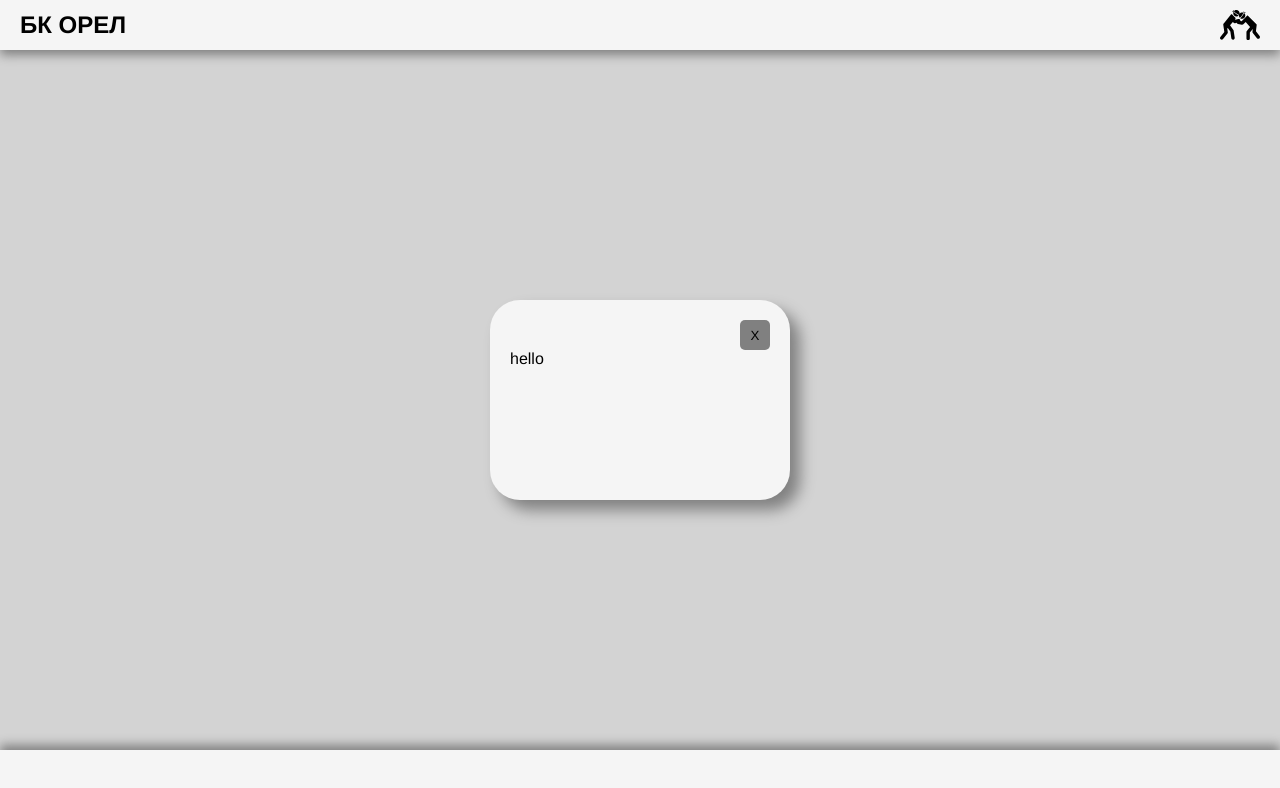
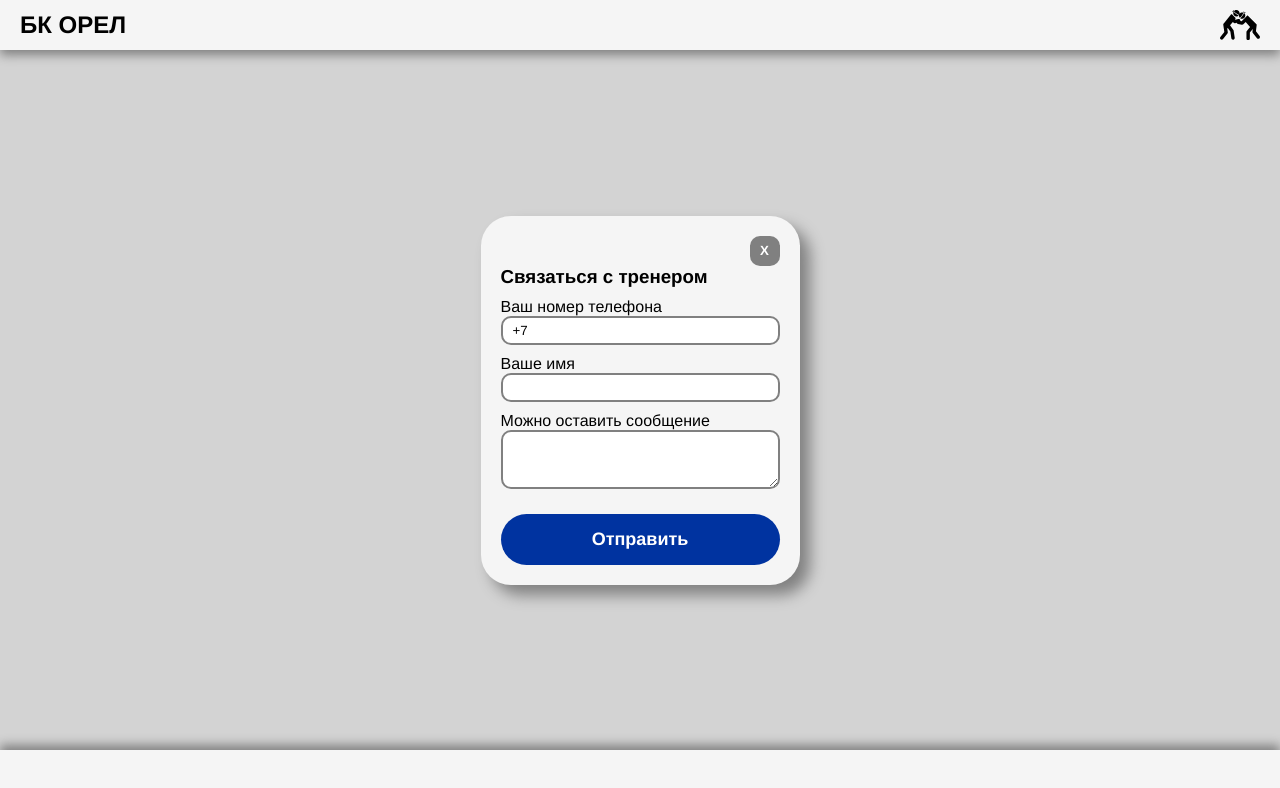
Before and after one commit to marc1k3y/fight-club, a React (Create React App) app: page /rating in a window 1280 px wide. Both pictures are taken after a click on the button "Связаться с тренером". Shown: the top 788 px of the page. Built offline with nearby package versions, Linux system fonts and the light colour scheme.

Commit message:
add emailForm

```diff
--- a/package.json
+++ b/package.json
@@ -7,6 +7,7 @@
     "@testing-library/jest-dom": "^5.16.2",
     "@testing-library/react": "^12.1.3",
     "@testing-library/user-event": "^13.5.0",
+    "emailjs-com": "^3.2.0",
     "gh-pages": "^3.2.3",
     "react": "^17.0.2",
     "react-dom": "^17.0.2",
--- a/src/components/UI/button/style.module.css
+++ b/src/components/UI/button/style.module.css
@@ -6,6 +6,7 @@
   border: none;
   font-weight: bold;
   background-color: #0033A0;
+  font-size: 18px;
 }
 
 .myBtn:active {
--- a/src/components/about/index.jsx
+++ b/src/components/about/index.jsx
@@ -4,6 +4,7 @@ import { Modal } from "../modal"
 import { useState } from "react"
 import { MyButton } from "../UI/button"
 import map from "../../assets/map.svg"
+import EmailForm from "../emailForm"
 
 export const About = () => {
   const [modal, setModal] = useState(false)
@@ -37,7 +38,7 @@ export const About = () => {
         </MyButton>
       </div>
       <Modal visible={modal} close={setModal}>
-        hello
+        <EmailForm />
       </Modal>
     </div>
   )
--- /dev/null
+++ b/src/components/emailForm/index.jsx
@@ -0,0 +1,77 @@
+import cn from "./style.module.css"
+import { useState } from "react"
+import { send } from "emailjs-com"
+import { MyButton } from "../UI/button"
+
+export default function EmailForm() {
+
+  const [toSend, setToSend] = useState({
+    from_name: "",
+    message: "",
+    reply_to_number: "+7"
+  })
+
+  const clearForm = () => {
+    setToSend({ ...toSend, from_name: "", message: "", reply_to_number: "+7" })
+  }
+
+  const handleChange = (e) => {
+    setToSend({ ...toSend, [e.target.name]: e.target.value })
+  }
+
+  const onSubmit = (e) => {
+    e.preventDefault()
+    send(
+      "service_dx76adt",
+      "template_8vb63fg",
+      toSend,
+      "user_x0Z66RspzE2Gvkh1TsUk1"
+    )
+      .then(() => {
+        clearForm()
+      })
+      .catch((err) => {
+        console.log("FAILED...", err)
+      })
+  }
+  return (
+    <form onSubmit={onSubmit} className={cn.emailFormWrapper}>
+      <h3>Связаться с тренером</h3>
+      <div>
+        <label htmlFor="reply_to_number">Ваш номер телефона</label>
+        <input
+          type="tel"
+          name="reply_to_number"
+          min-length="12"
+          maxLength="12"
+          value={toSend.reply_to_number}
+          onChange={handleChange}
+          required
+        />
+      </div>
+      <div>
+        <label htmlFor="from_name">Ваше имя</label>
+        <input
+          type="text"
+          name="from_name"
+          value={toSend.from_name.charAt(0).toUpperCase() + toSend.from_name.slice(1)} // capitalize name
+          onChange={handleChange}
+          required
+        />
+      </div>
+      <div>
+        <label htmlFor="message">Можно оставить сообщение</label>
+        <textarea
+          name="message"
+          cols="30"
+          rows="3"
+          value={toSend.message}
+          onChange={handleChange}
+          required />
+      </div>
+      <MyButton type="submit">
+        Отправить
+      </MyButton>
+    </form>
+  )
+}
--- /dev/null
+++ b/src/components/emailForm/style.module.css
@@ -0,0 +1,16 @@
+.emailFormWrapper {
+  display: flex;
+  flex-direction: column;
+  gap: 10px;
+}
+
+.emailFormWrapper>div {
+  display: flex;
+  flex-direction: column;
+}
+
+.emailFormWrapper input, .emailFormWrapper textarea {
+  padding: 5px 10px;
+  border-radius: 10px;
+  border: 2px solid gray;
+}
--- a/src/components/modal/style.module.css
+++ b/src/components/modal/style.module.css
@@ -23,10 +23,12 @@
 
 .modalContent>button {
   background-color: gray;
+  font-weight: bold;
+  color: white;
   margin-left: auto;
   width: 30px;
   height: 30px;
   padding: 5px;
-  border-radius: 5px;
+  border-radius: 10px;
   border: none;
 }
```
Also changed, not shown: 1 other file (tests, documents, lock files or other folders).
